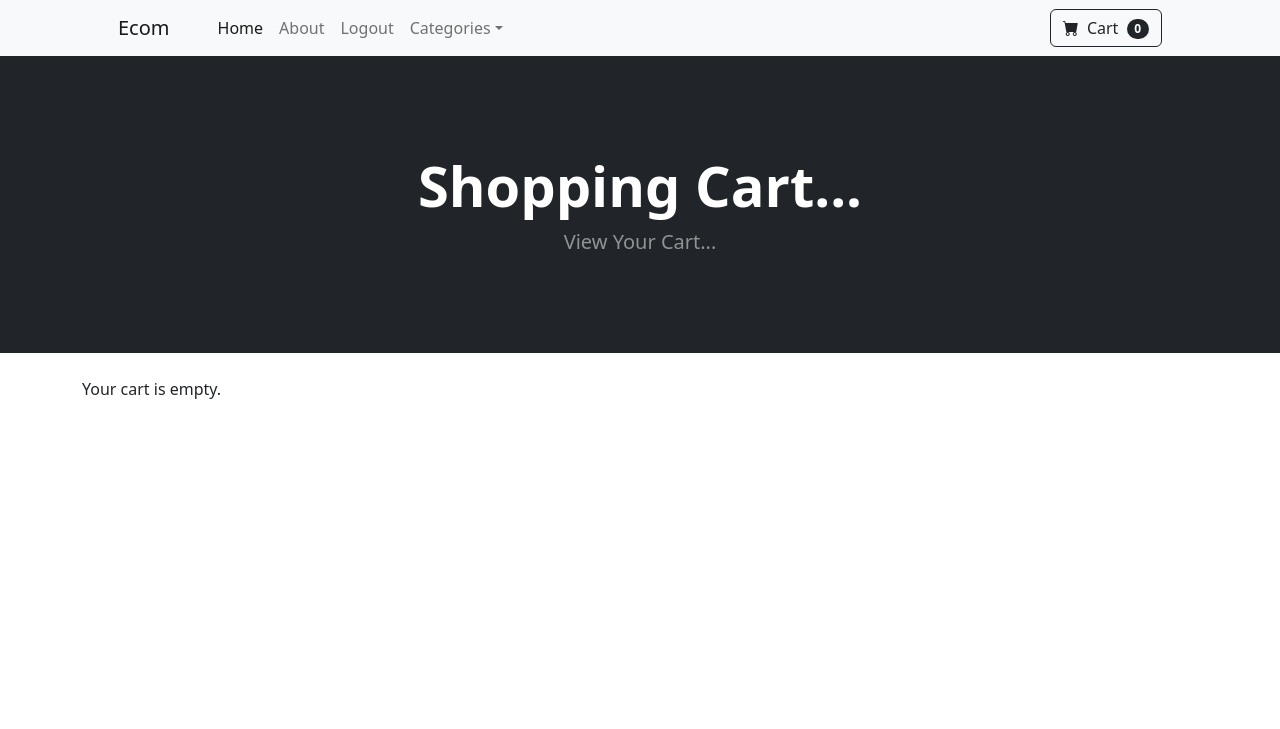
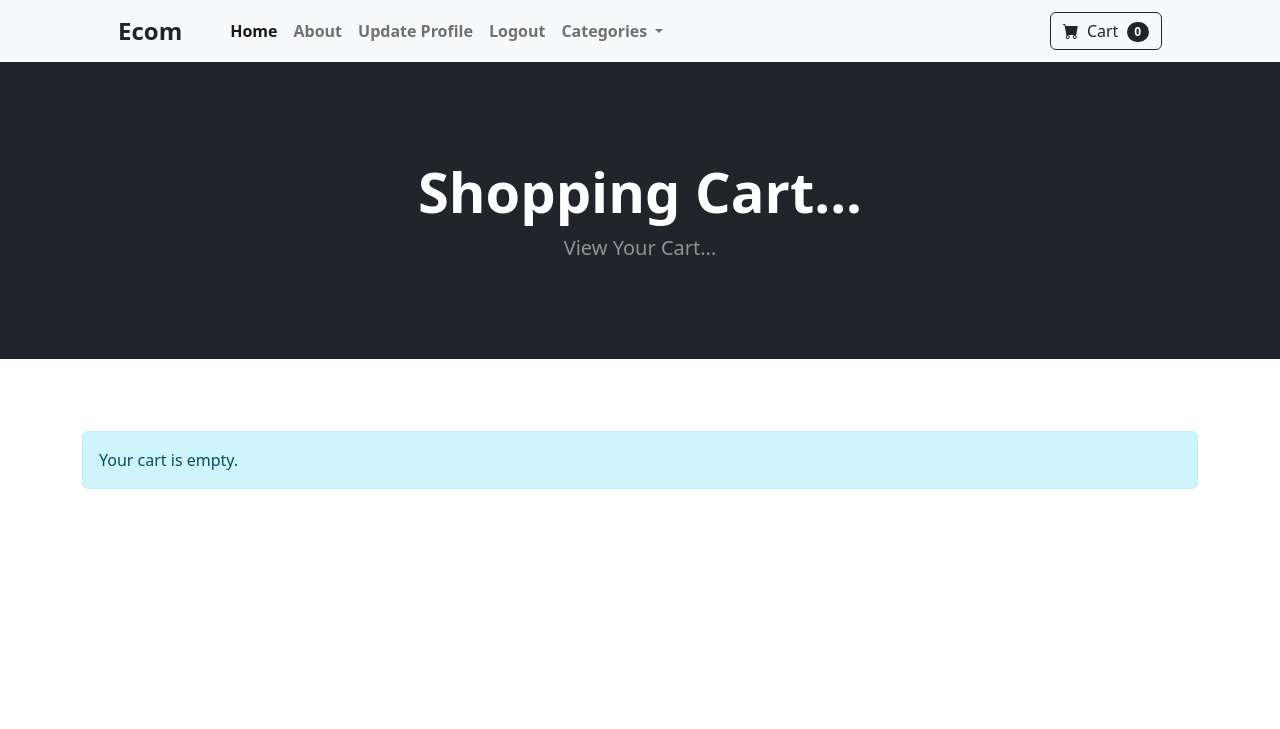
Before and after one commit to AhmadShahzad-0/Django-Ecommerce, a Django app: page /cart/ in a window 1280 px wide. Shown: the top 729 px of the page. Run offline with Django 5.2, Linux system fonts and the light colour scheme; the visitor is signed in with stand-in values (Sample User, id 1); some libraries are stand-ins or nearby versions.

Commit message:
few changes

```diff
--- a/cart/templates/cart/cart_summary.html
+++ b/cart/templates/cart/cart_summary.html
@@ -11,39 +11,40 @@
     </div>
 </header>
 <br>
-<div class="container">
+<div class="container my-5">
     {% if cart_products %}
     {% for product in cart_products %}
+    <div class="card border-0 shadow-sm mb-4">
+        <div class="row g-0 align-items-center">
+            <!-- Product Image -->
+            <div class="col-md-4">
+                <img src="{{ product.image.url }}" class="img-fluid rounded-start w-100 h-100 object-fit-cover"
+                    alt="{{ product.name }}">
+            </div>
 
-    <div class="card mb-3">
-        <div class="row g-0">
-            <div class="col-md-4">
-                <img src="{{ product.image.url }}" class="img-fluid rounded-start" alt="...">
-            </div>
+            <!-- Product Details -->
             <div class="col-md-8">
                 <div class="card-body">
-                    <center>
-                        <h5 class="card-title">{{ product.name }}</h5>
-                        <p class="card-text">{{ product.category }} <br> {{ product.description }}</p>
+                    <h5 class="card-title fw-bold">{{ product.name }}</h5>
+                    <p class="card-text text-muted mb-2">
+                        {{ product.category }} <br>
+                        <small>{{ product.description }}</small>
+                    </p>
 
+                    <!-- Pricing -->
+                    <div class="mb-3">
                         {% if product.is_on_sale %}
-                        <!-- Product price-->
-                        <strike>
-                            ${{product.price}}
-                        </strike>
-                        &nbsp;
-                        <span class="text-danger">${{product.sale_price}}</span>
-                        <br>
+                        <span class="text-muted text-decoration-line-through">${{ product.price }}</span>
+                        <span class="text-danger fw-semibold ms-2">${{ product.sale_price }}</span>
+                        {% else %}
+                        <span class="fw-semibold">${{ product.price }}</span>
+                        {% endif %}
+                    </div>
 
-                        {% else %}
-                        <!-- Product price-->
-                        ${{product.price}}
-                        <br>
-                        {% endif %}
-                        <br>
-                        <div class="row justify-content-center">
-                            <div class="col-md-2">Quantity :</div>
-                            <div class="col-md-2">
+                    <!-- Quantity -->
+                    <div class="row align-items-center mb-3">
+                        <div class="col-auto fw-semibold">Quantity:</div>
+                        <div class="col-auto">
                             <select class="form-select form-select-sm" id="select{{ product.id }}">
                                 <option selected>
                                     {% for key, value in quantities.items %}
@@ -60,36 +61,43 @@
                             </select>
                         </div>
                     </div>
-                        <br>
 
-                        <a href="{% url 'home' %}" class="btn btn-secondary">Home</a>
-                        <button type="button" data-index="{{ product.id }}" class="btn btn-secondary update-cart">
-                            Update
-                        </button>
-                        <button type="button" data-index="{{ product.id }}" class="btn btn-danger delete-product">
-                            Delete
-                        </button>
-
-                    </center>
+                    <!-- Buttons -->
+                    <div class="d-flex gap-2">
+                        <a href="{% url 'home' %}" class="btn btn-outline-secondary">Home</a>
+                        <button type="button" data-index="{{ product.id }}"
+                            class="btn btn-dark update-cart">Update</button>
+                        <button type="button" data-index="{{ product.id }}"
+                            class="btn btn-danger delete-product">Delete</button>
                     </div>
                 </div>
             </div>
         </div>
-    <br>
+    </div>
+    {% endfor %}
 
+    <!-- Total Summary -->
+    <div class="d-flex justify-content-end">
+        <div class="card shadow-sm border-0" style="min-width: 250px;">
+            <div class="card-body text-end">
+                <h6 class="text-muted mb-2">Cart Total</h6>
+                <h4 class="fw-bold text-dark mb-0">${{ totals }}</h4>
+            </div>
+        </div>
+    </div>
 
-    {% endfor %}
-    <h3>Total: ${{ totals }}</h3>
-    <br><br><br>
     {% else %}
-    <p>Your cart is empty.</p>
+    <div class="alert alert-info mt-4" role="alert">
+        Your cart is empty.
+    </div>
     {% endif %}
 </div>
+
 <br><br><br><br><br><br><br><br><br><br><br><br><br><br>
 
 <script>
     // Update Button
-    $(document).on('click', '.update-cart', function(e){
+    $(document).on('click', '.update-cart', function (e) {
         e.preventDefault();
 
         var productid = $(this).data('index');
@@ -103,17 +111,17 @@
                 'csrfmiddlewaretoken': '{{ csrf_token }}',
                 'action': 'post'
             },
-            success: function(json){
+            success: function (json) {
                 location.reload();
             },
-            error: function(xhr, errmsg, err){
+            error: function (xhr, errmsg, err) {
                 console.error("AJAX error:", errmsg);
             }
         });
     });
 
     // Delete Button
-    $(document).on('click', '.delete-product', function(e){
+    $(document).on('click', '.delete-product', function (e) {
         e.preventDefault();
 
         // var productid = $(this).data('index');
@@ -126,10 +134,10 @@
                 'csrfmiddlewaretoken': '{{ csrf_token }}',
                 'action': 'post'
             },
-            success: function(json){
+            success: function (json) {
                 location.reload();
             },
-            error: function(xhr, errmsg, err){
+            error: function (xhr, errmsg, err) {
                 console.error("AJAX error:", errmsg);
             }
         });
--- a/cart/views.py
+++ b/cart/views.py
@@ -2,6 +2,7 @@ from django.shortcuts import render, get_object_or_404
 from .cart import Cart
 from store.models import Product
 from django.http import JsonResponse
+from django.contrib import messages
 
 # Create your views here.
 
@@ -32,6 +33,7 @@ def cart_add(request):
         #Return a JsonResponse
         #response = JsonResponse({'Product Name':product.name})
         response = JsonResponse({'qty': cart_quantity})
+        messages.success(request, "Product added to cart successfully...")
         return response
 
 def cart_delete(request):
@@ -43,6 +45,7 @@ def cart_delete(request):
         cart.delete(product=product_id)
 
         response = JsonResponse({'product': product_id})
+        messages.success(request, "Product removed from cart successfully...")
         return response
 
 def cart_update(request):
@@ -55,5 +58,6 @@ def cart_update(request):
         cart.update(product=product_id, quantity=product_qty)
 
         response = JsonResponse({'qty': product_qty})
+        messages.success(request, "Product quantity updated successfully...")
         return response
         # return redirect('cart_summary')
--- a/store/templates/store/base.html
+++ b/store/templates/store/base.html
@@ -23,10 +23,14 @@
     {% include 'store/navbar.html' %}
     {% if messages %}
     {% for message in messages %}
-    <div class="alert alert-warning alert-dismissible fade show" role="alert">
-        {{ message }}
-        <button type="button" class="btn-close" data-bs-dismiss="alert" aria-label="Close"></button>
+    <div class="alert alert-warning d-flex align-items-center justify-content-between shadow-sm border-0 rounded-3 fade show" role="alert">
+    <div class="d-flex align-items-center gap-2">
+        <i class="bi bi-exclamation-triangle-fill fs-5"></i>
+        <span>{{ message }}</span>
     </div>
+    <button type="button" class="btn-close" data-bs-dismiss="alert" aria-label="Close"></button>
+</div>
+
     {% endfor %}
     {% endif %}
 
--- a/store/templates/store/navbar.html
+++ b/store/templates/store/navbar.html
@@ -1,50 +1,61 @@
-<!-- Navigation-->
-<nav class="navbar navbar-expand-lg navbar-light bg-light">
+<!-- Modern Bootstrap 5 Navbar -->
+<nav class="navbar navbar-expand-lg navbar-light bg-light shadow-sm sticky-top">
     <div class="container px-4 px-lg-5">
-        <a class="navbar-brand" href="{% url 'home' %}">Ecom</a>
-        <button class="navbar-toggler" type="button" data-bs-toggle="collapse" data-bs-target="#navbarSupportedContent"
-            aria-controls="navbarSupportedContent" aria-expanded="false" aria-label="Toggle navigation"><span
-                class="navbar-toggler-icon"></span></button>
+        <a class="navbar-brand fw-bold fs-4 text-dark" href="{% url 'home' %}">Ecom</a>
+        <button class="navbar-toggler border-0" type="button" data-bs-toggle="collapse"
+            data-bs-target="#navbarSupportedContent" aria-controls="navbarSupportedContent" aria-expanded="false"
+            aria-label="Toggle navigation">
+            <span class="navbar-toggler-icon"></span>
+        </button>
+
         <div class="collapse navbar-collapse" id="navbarSupportedContent">
             <ul class="navbar-nav me-auto mb-2 mb-lg-0 ms-lg-4">
-                <li class="nav-item"><a class="nav-link active" aria-current="page" href="{% url 'home' %}">Home</a>
+                <li class="nav-item">
+                    <a class="nav-link active fw-semibold" aria-current="page" href="{% url 'home' %}">Home</a>
                 </li>
-                <li class="nav-item"><a class="nav-link" href="{% url 'about' %}">About</a></li>
+                <li class="nav-item">
+                    <a class="nav-link fw-semibold" href="{% url 'about' %}">About</a>
+                </li>
 
                 {% if user.is_authenticated %}
-
-                <li class="nav-item"><a class="nav-link" href="{% url 'logout' %}">Logout</a></li>
-
+                <li class="nav-item">
+                    <a class="nav-link fw-semibold" href="{% url 'update_user' %}">Update Profile</a>
+                </li>
+                <li class="nav-item">
+                    <a class="nav-link fw-semibold" href="{% url 'logout' %}">Logout</a>
+                </li>
                 {% else %}
-                <li class="nav-item"><a class="nav-link" href="{% url 'login' %}">Login</a></li>
-
-                <li class="nav-item"><a class="nav-link" href="{% url 'register' %}">Register</a></li>
-
+                <li class="nav-item">
+                    <a class="nav-link fw-semibold" href="{% url 'login' %}">Login</a>
+                </li>
+                <li class="nav-item">
+                    <a class="nav-link fw-semibold" href="{% url 'register' %}">Register</a>
+                </li>
                 {% endif %}
 
-
                 <li class="nav-item dropdown">
-                    <a class="nav-link dropdown-toggle" id="navbarDropdown" href="#" role="button"
-                        data-bs-toggle="dropdown" aria-expanded="false">Categories</a>
-                    <ul class="dropdown-menu" aria-labelledby="navbarDropdown">
-                        <li><a class="dropdown-item" href="{% url 'home' %}">All Products</a></li>
-                        <li>
-                            <hr class="dropdown-divider" />
-                        </li>
+                    <a class="nav-link dropdown-toggle fw-semibold" id="navbarDropdown" href="#" role="button"
+                        data-bs-toggle="dropdown" aria-expanded="false">
+                        Categories
+                    </a>
+                    <ul class="dropdown-menu animate__animated animate__fadeIn" aria-labelledby="navbarDropdown">
+                        <li><a class="dropdown-item" href="{% url 'category_summary' %}">All Products</a></li>
+                        <li><hr class="dropdown-divider" /></li>
                         <li><a class="dropdown-item" href="{% url 'category' "Men's-Perfume" %}">Men's Perfume</a></li>
-                        <li><a class="dropdown-item" href="{% url 'category' "Women's-Perfume" %}">Women's Perfume</a>
-                        </li>
+                        <li><a class="dropdown-item" href="{% url 'category' "Women's-Perfume" %}">Women's Perfume</a></li>
                     </ul>
                 </li>
             </ul>
-            <form class="d-flex">
-                <a href="{% url 'cart_summary' %}" class="btn btn-outline-dark"><i class="bi-cart-fill me-1"></i>
+
+            <div class="d-flex">
+                <a href="{% url 'cart_summary' %}" class="btn btn-outline-dark position-relative">
+                    <i class="bi bi-cart-fill me-1"></i>
                     Cart
                     <span class="badge bg-dark text-white ms-1 rounded-pill" id="cart_quantity">
                         {{ cart|length }}
-                    </span></a>
-
-            </form>
+                    </span>
+                </a>
+            </div>
         </div>
     </div>
 </nav>
--- a/store/urls.py
+++ b/store/urls.py
@@ -9,6 +9,8 @@ urlpatterns = [
     path('login/', views.login_user, name='login'),
     path('logout/', views.logout_user, name='logout'),
     path('register/', views.register_user, name='register'),
+    path('update_user/', views.update_user, name='update_user'),
     path('product/<int:pk>', views.product, name='product'),
     path('category/<str:foo>', views.category, name= 'category'),
+    path('category_summary/', views.category_summary, name= 'category_summary'),
 ]
```
Also changed, not shown: store/forms.py (+20 -1 lines), store/templates/store/category.html (+34 -46 lines), store/templates/store/category_summary.html (added, +44 -0 lines), store/templates/store/home.html (+29 -45 lines), store/templates/store/product.html (+39 -32 lines), store/templates/store/update_user.html (added, +38 -0 lines), store/views.py (+23 -2 lines). Lines whose indentation alone changed are shown as unchanged.
